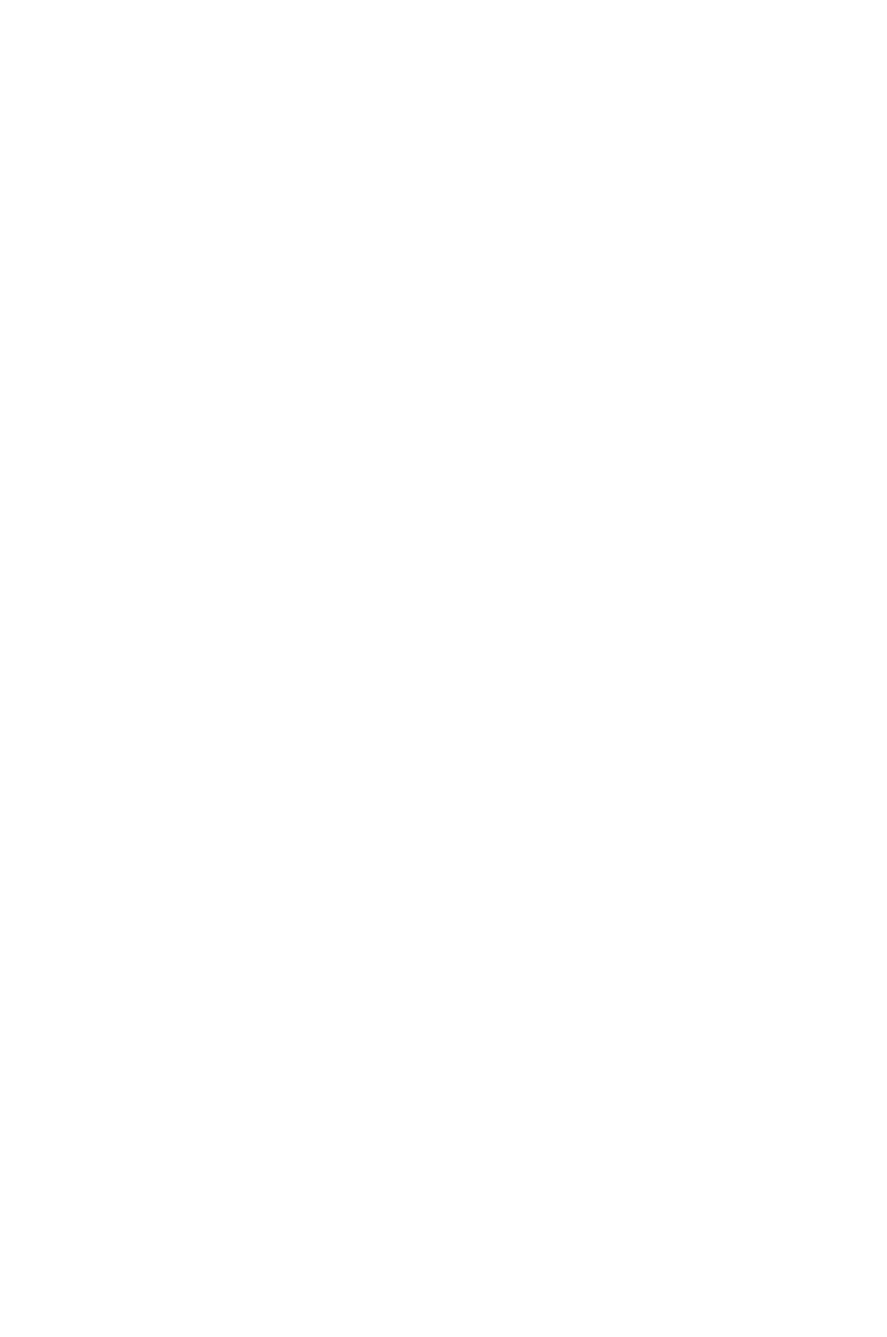
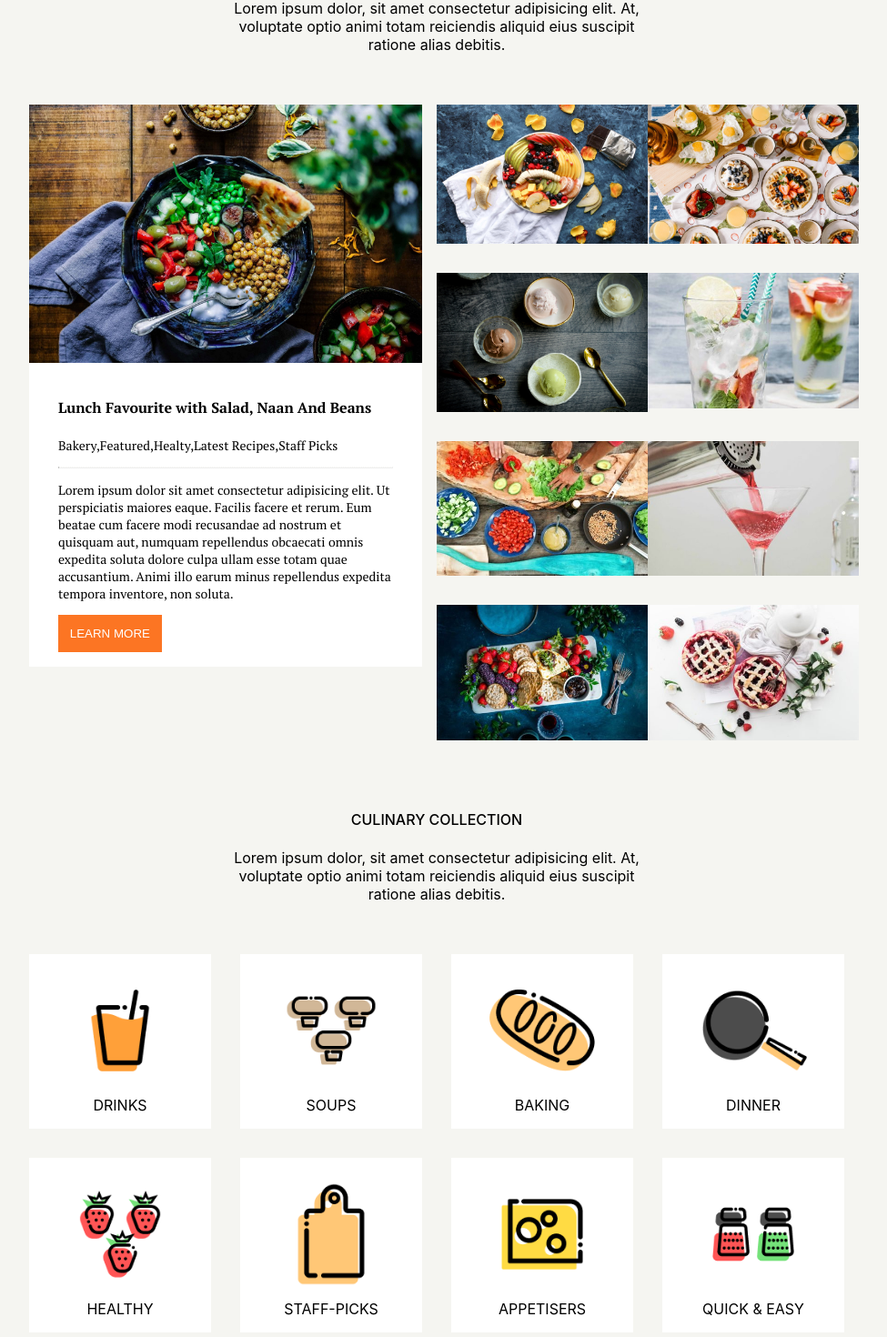
Before and after one commit to Nico-Serra/proj-html-vuejs, a Vue app: page / in a window 1280 px wide. Shown: the part 1134-2604 px from the top of the page at 91% size, without its empty margins (160-1135 px from the left). Before the commit the page ends 1039 px from the top, so only its background shows below. Built offline with nearby package versions, Linux system fonts and the light colour scheme.

Commit message:
add section recipes and add section collection to AppMain

```diff
--- a/src/components/AppMain.vue
+++ b/src/components/AppMain.vue
@@ -29,6 +29,7 @@ export default {
         </div>
         <!-- /.jumbotron -->
         <div class="journal">
+            <div class="p-1">
                 <div class="top_text">
                     <div class="left-line"></div>
                     <div>Foodie Journal</div>
@@ -79,13 +80,172 @@ export default {
                     </div>
                 </div>
             </div>
+        </div>
         <!-- /.journal -->
         <div class="recipes">
+            <div class="text">
+                <h4>
+                    Popoular Recipes
+                </h4>
 
+                <p>
+                    Lorem ipsum dolor, sit amet consectetur adipisicing elit. At, voluptate optio animi totam reiciendis
+                    aliquid eius suscipit ratione alias debitis.
+                </p>
+            </div>
+
+            <div class="container">
+                <div class="row">
+                    <div class="col-6 left_col">
+                        <div class="card">
+                            <div class="top_image">
+                                <img src="/img/Yogurt-Nan.jpg" alt="">
+                            </div>
+                            <div class="image_description">
+                                <h4>
+                                    Lunch Favourite with Salad, Naan And Beans
+                                </h4>
+                                <p>
+                                    Bakery,Featured,Healty,Latest Recipes,Staff Picks
+                                </p>
+
+                                <hr>
+
+                                <p>
+                                    Lorem ipsum dolor sit amet consectetur adipisicing elit. Ut perspiciatis maiores
+                                    eaque.
+                                    Facilis facere et rerum. Eum beatae cum facere modi recusandae ad nostrum et
+                                    quisquam
+                                    aut, numquam repellendus obcaecati omnis expedita soluta dolore culpa ullam esse
+                                    totam
+                                    quae accusantium. Animi illo earum minus repellendus expedita tempora inventore, non
+                                    soluta.
+                                </p>
+
+                                <button>
+                                    Learn More
+                                </button>
+                            </div>
+                        </div>
+                    </div>
+                    <div class="col-6 right_col">
+                        <div>
+                            <img src="/img/Mixed-fruits.jpg" alt="">
+                        </div>
+                        <div>
+                            <img src="/img/r-rachel-park-366508-unsplash-min.jpg" alt="">
+                        </div>
+                        <div>
+                            <img src="/img/r-michelle-tsang-500721-unsplash-min.jpg" alt="">
+                        </div>
+                        <div>
+                            <img src="/img/quick-summer-drink-460x295.jpg" alt="">
+                        </div>
+                        <div>
+                            <img src="/img/r-maarten-van-den-heuvel-400626-unsplash-min-460x295.jpg" alt="">
+                        </div>
+                        <div>
+                            <img src="/img/perfect-cosmopolitan-460x295.jpg" alt="">
+                        </div>
+                        <div>
+                            <img src="/img/fi2x-6-460x295.jpg" alt="">
+                        </div>
+                        <div>
+                            <img src="/img/r-brooke-lark-96398-unsplash-min-460x295.jpg" alt="">
+                        </div>
+                    </div>
+                </div>
+            </div>
         </div>
         <!-- /.recipes -->
         <div class="collection">
+            <div class="text">
+                <h4>
+                    Culinary Collection
+                </h4>
 
+                <p>
+                    Lorem ipsum dolor, sit amet consectetur adipisicing elit. At, voluptate optio animi totam reiciendis
+                    aliquid eius suscipit ratione alias debitis.
+                </p>
+            </div>
+
+            <div class="container">
+                <div class="row">
+                    <div class="col-3">
+                        <div class="card">
+                            <div class="card_info">
+                                <img src="/public/img/drinks-recipes.png" alt="">
+                                <div class="text_card">Drinks</div>
+                            </div>
+                        </div>
+
+                    </div>
+                    <div class="col-3">
+                        <div class="card">
+                            <div class="card_info">
+                                <img src="/public/img/soups-recipes.png" alt="">
+                                <div class="text_card">soups</div>
+                            </div>
+                        </div>
+
+                    </div>
+                    <div class="col-3">
+                        <div class="card">
+                            <div class="card_info">
+                                <img src="/public/img/baking-recipes.png" alt="">
+                                <div class="text_card">Baking</div>
+                            </div>
+                        </div>
+
+                    </div>
+                    <div class="col-3">
+                        <div class="card">
+                            <div class="card_info">
+                                <img src="/public/img/dinner-recipes.png" alt="">
+                                <div class="text_card">dinner</div>
+                            </div>
+                        </div>
+
+                    </div>
+                    <div class="col-3">
+                        <div class="card">
+                            <div class="card_info">
+                                <img src="/public/img/healthy-recipes.png" alt="">
+                                <div class="text_card">healthy</div>
+                            </div>
+                        </div>
+
+                    </div>
+                    <div class="col-3">
+                        <div class="card">
+                            <div class="card_info">
+                                <img src="/public/img/staff-picks.png" alt="">
+                                <div class="text_card">staff-picks</div>
+                            </div>
+                        </div>
+
+                    </div>
+                    <div class="col-3">
+                        <div class="card">
+                            <div class="card_info">
+                                <img src="/public/img/premium-recipes.png" alt="">
+                                <div class="text_card">appetisers</div>
+                            </div>
+                        </div>
+
+                    </div>
+                    <div class="col-3">
+                        <div class="card">
+                            <div class="card_info">
+                                <img src="/public/img/quick-easy-recipes.png" alt="">
+                                <div class="text_card">quick & easy</div>
+                            </div>
+                        </div>
+
+                    </div>
+                </div>
+            </div>
         </div>
         <!-- /.collection -->
 
@@ -161,13 +321,20 @@ main {
 
     .journal {
         margin-top: -2rem;
-        padding: 1rem;
         width: 70%;
         margin: auto;
         background-color: var(--food-lighter);
 
+        .p-1 {
+            padding: 1rem;
+
+            .top_image {
+                padding: 1rem;
+            }
+
             .top_text {
                 display: flex;
+                align-items: center;
 
                 .left-line,
                 .right-line {
@@ -184,28 +351,57 @@ main {
 
             }
 
-        .food_description{
-            p{
+            .food_description {
+                font-family: "PT Serif", serif;
+
+                padding: 0 1rem;
+
+                p {
                     font-weight: 500;
                 }
 
-            .date_admin{
+                .date_admin {
                     font-size: 10px;
                     color: var(--food-dark);
                 }
             }
         }
+    }
 
     .row {
-        padding: 1rem;
         display: flex;
-        align-items: center;
-        justify-content: space-between;
-        gap: 1rem;
-        font-family: "PT Serif", serif;
+        margin: 0 -1rem;
+        flex-wrap: wrap;
+
+
+
+        .col-3 {
+            width: calc((100% / 12) * 3);
+
+            img {
+                max-width: 100%;
+            }
+        }
 
         .col-4 {
-            width: ((100%/12)*4);
+            width: calc((100% / 12)*4);
+
+            img {
+                max-width: 100%;
+            }
+        }
+
+        .col-6 {
+            width: calc((100%/12)*6);
+
+            img {
+                max-width: 100%;
+                display: block;
+            }
+        }
+
+        .col-8 {
+            width: calc((100%/12)*8);
 
             img {
                 max-width: 100%;
@@ -213,5 +409,110 @@ main {
         }
     }
 
+    .recipes {
+        padding-top: 2.5rem;
+        width: 70%;
+        margin: auto;
+
+        .text {
+            text-align: center;
+            width: 50%;
+            margin: auto;
+            padding-bottom: 1.5rem;
+
+            h4 {
+                font-weight: 500;
+                text-transform: uppercase;
+            }
+        }
+
+        .left_col {
+
+            font-family: "PT Serif", serif;
+
+
+
+            .card {
+                padding: 1rem;
+
+                .image_description {
+                    padding: 1rem 2rem;
+                    background-color: var(--food-lighter);
+
+                    hr {
+                        border-top: 1px dotted var(--food-light);
+
+                    }
+
+                    p {
+                        font-size: 14px;
+                    }
+
+                    button {
+                        background-color: var(--food-primary);
+                        border: none;
+                        color: var(--food-lighter);
+                        text-transform: uppercase;
+                        padding: 0.8rem;
+                    }
+                }
+            }
+        }
+
+        .right_col {
+            padding: 0;
+            display: flex;
+            flex-wrap: wrap;
+
+
+
+            div {
+                width: 50%;
+                padding: 1rem;
+                margin: 0 -1rem;
+            }
+
+
+
+
+
+
+        }
+    }
+
+    .collection {
+        padding-top: 2.5rem;
+        width: 70%;
+        margin: auto;
+
+        .text {
+            text-align: center;
+            width: 50%;
+            margin: auto;
+            padding-bottom: 1.5rem;
+
+            h4 {
+                font-weight: 500;
+                text-transform: uppercase;
+            }
+        }
+
+        .col-3 {
+
+            .card {
+                padding: 1rem;
+
+                .card_info {
+                    background-color: var(--food-lighter);
+                    text-align: center;
+                    padding: 1rem 2rem;
+
+                    .text_card{
+                        text-transform: uppercase;
+                    }
+                }
+            }
+        }
+    }
 }
 </style>
```
Lines whose indentation alone changed are shown as unchanged.
